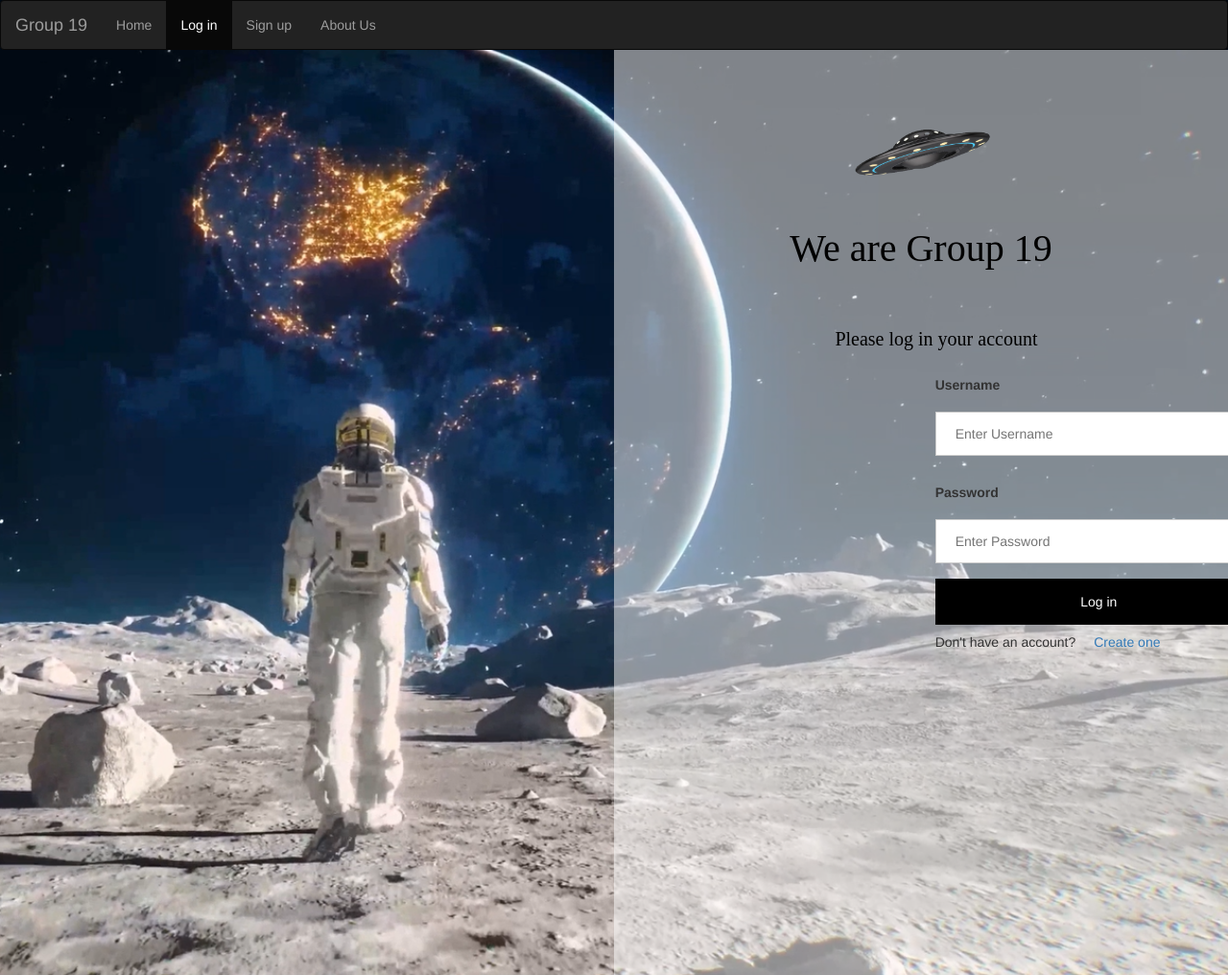
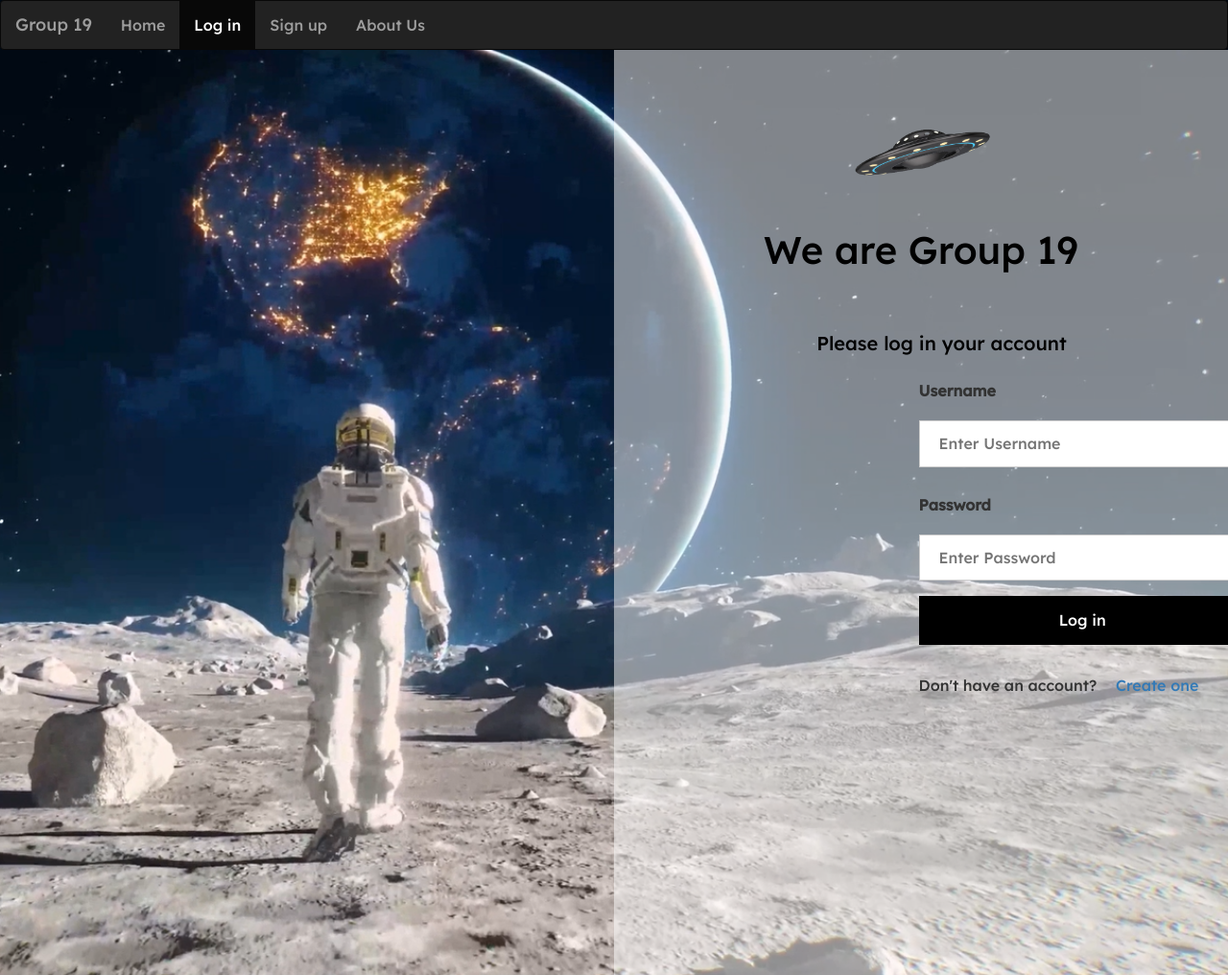
Before and after one commit to NlsnBoa/Contact-Manager, a PHP site: page /login.html in a window 1280 px wide. Shown: the whole page at 96% size. Run offline with PHP 8.4, Linux system fonts and the light colour scheme; some libraries are stand-ins or nearby versions.

Commit message:
font change on index/login/reg pages

```diff
--- a/css/login.css
+++ b/css/login.css
@@ -4,6 +4,8 @@
   margin: 0;
   height: 100%;
   width: 100%;
+  font-family: "Lexend Deca", "Helvetica Neue", Helvetica, Arial, sans-serif;
+  font-size: medium;
 }
 
 body {
@@ -28,7 +30,6 @@
 
 .heading-sentence {
   color: #000;
-  font-family: Jomolhari;
   font-size: 40px;
   font-style: normal;
   font-weight: 400;
@@ -37,12 +38,10 @@
 
 .login-to-your-account-sentece {
   color: #000;
-  font-family: Jomolhari;
   font-size: 20px;
   font-style: normal;
-  font-weight: 400;
   line-height: normal;
-  padding-left: 36%;
+  padding-left: 33%;
 }
 
 /* Fix margin issue with nav bar */
--- a/css/loginform.css
+++ b/css/loginform.css
@@ -7,7 +7,7 @@
   border: 1px solid #ccc;
   box-sizing: border-box;
   position: relative;
-  left: 28%;
+  left: 26.5%;
 }
 
 button {
--- a/css/registerform.css
+++ b/css/registerform.css
@@ -7,7 +7,7 @@
   border: 1px solid #ccc;
   box-sizing: border-box;
   position: relative;
-  left: 28%;
+  left: 26.5%;
 }
 
 button {
--- a/css/style.css
+++ b/css/style.css
@@ -5,6 +5,8 @@
   background-repeat: no-repeat;
   background-attachment: fixed;
   background-position: center;
+  font-family: "Lexend Deca", "Helvetica Neue", Helvetica, Arial, sans-serif;
+  font-size: medium;
 }
 
 .bs-example {
--- a/login.html
+++ b/login.html
@@ -12,6 +12,13 @@
     />
     <link rel="stylesheet" href="./css/login.css" />
     <link rel="stylesheet" href="./css/loginform.css" />
+
+    <link rel="preconnect" href="https://fonts.googleapis.com%22%3E/" />
+    <link rel="preconnect" href="https://fonts.gstatic.com/" crossorigin />
+    <link
+      href="https://fonts.googleapis.com/css2?family=Lexend+Deca:wght@500&display=swap"
+      rel="stylesheet"
+    />
 
     <!-- JS  -->
     <script src="./js/code.js"></script>
@@ -67,7 +74,7 @@
         <p class="login-to-your-account-sentece">Please log in your account</p>
 
         <div class="container">
-          <label style="padding-left: 28%" for="login"><b>Username</b></label>
+          <label style="padding-left: 26.5%" for="login"><b>Username</b></label>
           <br />
           <input
             type="text"
@@ -77,7 +84,7 @@
             required
           />
           <br />
-          <label style="padding-top: 20px; padding-left: 28%" for="password"
+          <label style="padding-top: 20px; padding-left: 26.5%" for="password"
             ><b>Password</b></label
           >
           <br />
@@ -91,17 +98,17 @@
 
           <br />
           <button
-            style="position: relative; left: 28%; width: 30%"
+            style="position: relative; left: 26.5%; width: 30%"
             type="button"
             onclick="doLogin();"
           >
             Log in
           </button>
-          <span class="text" id="loginResult"></span>
+          <div class="text" id="loginResult"></div>
           <br />
 
           <div>
-            <p style="padding-left: 28%; display: inline; margin-right: 15px">
+            <p style="padding-left: 26.5%; display: inline; margin-right: 15px">
               Don't have an account?
             </p>
             <a href="./register.html" style="display: inline">Create one</a>
```
Also changed, not shown: contactpage.html (+31 -25 lines), css/register.css (+3 -4 lines), index.html (+18 -2 lines), register.html (+14 -7 lines).
